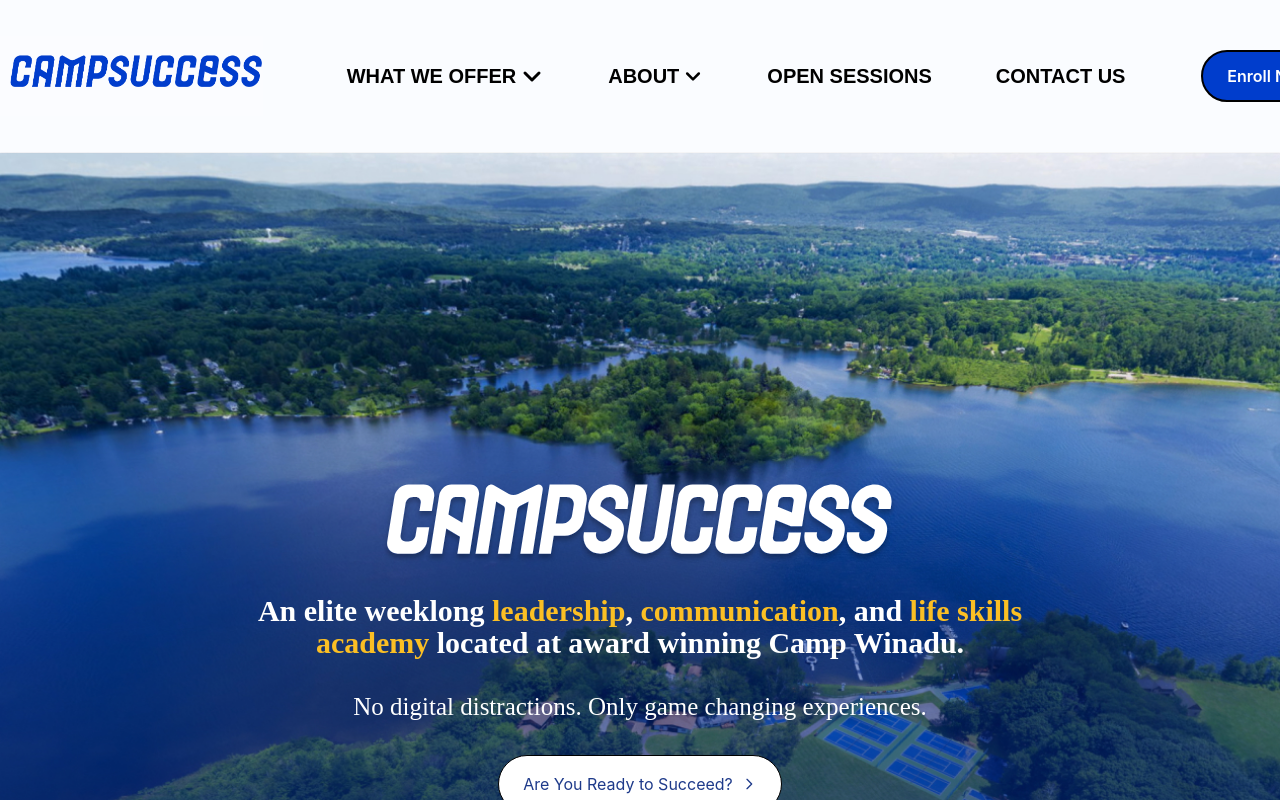
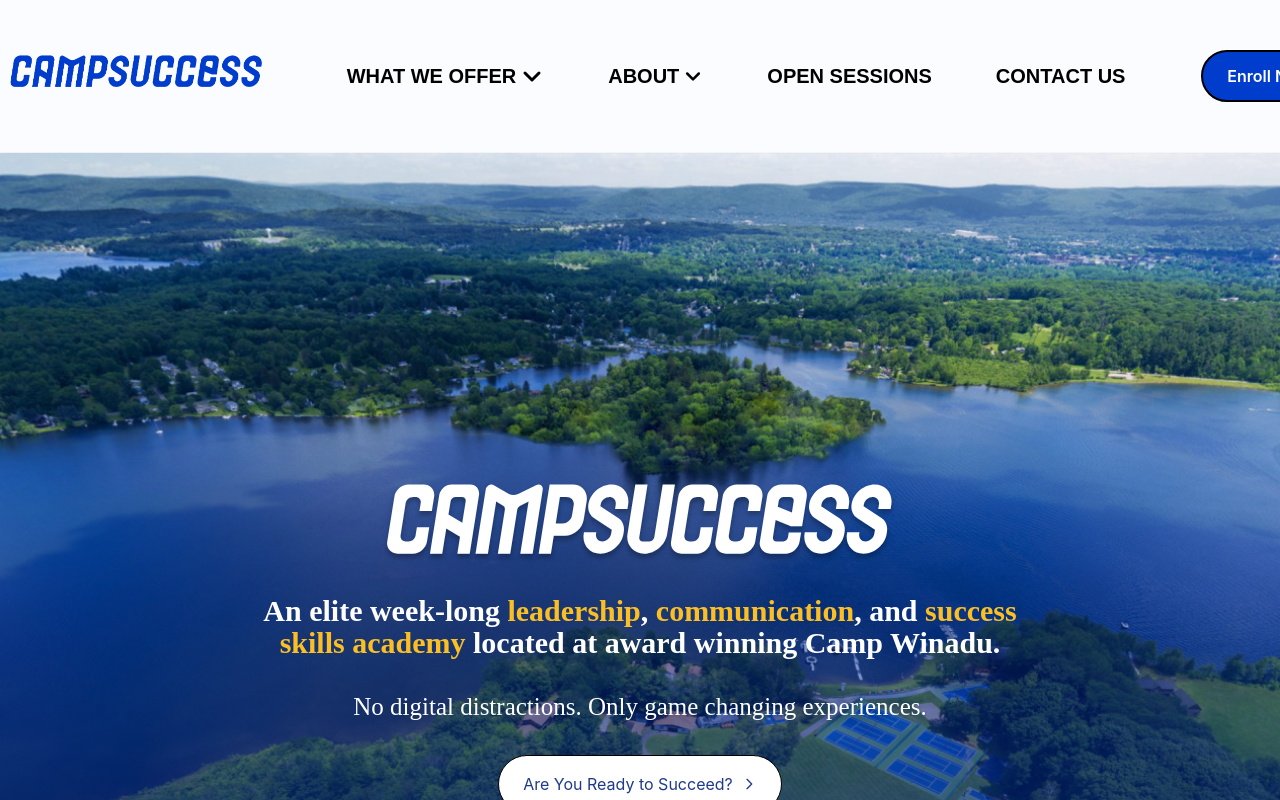
Before and after one commit to campsuccess/campsuccess, a React (Create React App) app: page / in a window 1280 px wide. Shown: the top 800 px of the page. Built offline with nearby package versions, Linux system fonts and the light colour scheme.

Commit message:
Update HomePage.js

```diff
--- a/src/pages/HomePage.js
+++ b/src/pages/HomePage.js
@@ -14,7 +14,7 @@
           </div>
           <div className="text-xl md:text-2xl max-w-3xl mx-auto mb-8 leading-relaxed text-white space-y-4">
             <p style={{fontFamily: "'Adobe Clean Serif', serif", fontWeight: 'bold', fontSize: '30px', marginBottom: '2rem'}}>
-              An elite weeklong <span className="highlight-yellow">leadership</span>, <span className="highlight-yellow">communication</span>, and <span className="highlight-yellow">life skills academy</span> located at award winning Camp Winadu.
+              An elite week-long <span className="highlight-yellow">leadership</span>, <span className="highlight-yellow">communication</span>, and <span className="highlight-yellow">success skills academy</span> located at award winning Camp Winadu.
             </p>
             <p style={{fontFamily: "'Adobe Clean Serif', serif", fontWeight: '500', fontSize: '25px', color: 'white'}}>
               No digital distractions. Only game changing experiences.
```
